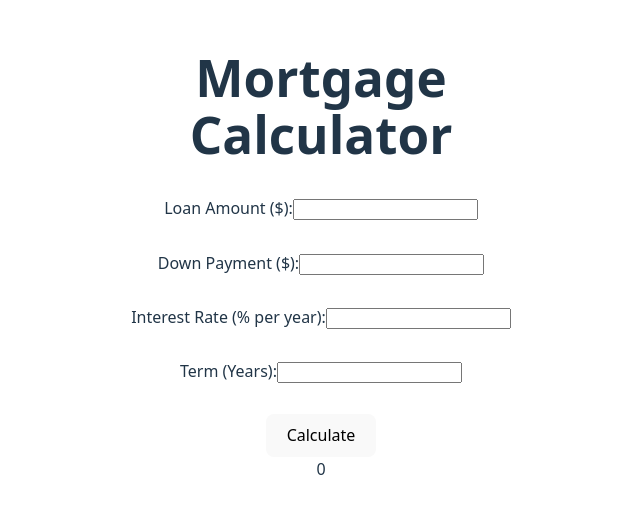
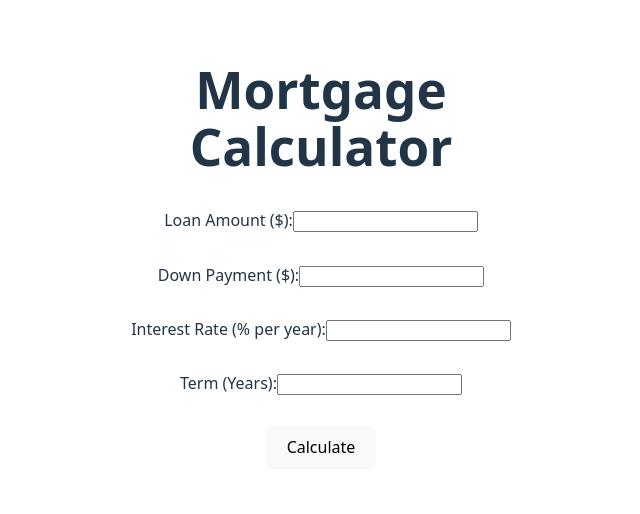
Before and after one commit to mwm13-beep/mortage-calculator, a React (Vite) app in the folder frontend/: page / in a window 1280 px wide. Shown: the part 152-666 px from the top of the page, without its empty margins (319-959 px from the left). Built offline with nearby package versions, Linux system fonts and the light colour scheme.

Commit message:
debugging

```diff
--- a/frontend/src/App.jsx
+++ b/frontend/src/App.jsx
@@ -6,7 +6,7 @@ export default function App() {
   const [downpayment, setDownPayment] = useState('');
   const [rate, setRate] = useState('');
   const [years, setYears] = useState('');
-  const [monthlyPayment, setMonthlyPayment] = useState(0);
+  const [monthlyPayment, setMonthlyPayment] = useState(null);
 
   async function submitMortgage(e) {
     e.preventDefault();
@@ -23,7 +23,7 @@ export default function App() {
       // Handle error
       const error = await response.json();
       console.error(error);
-      alert(error.error);
+      setMonthlyPayment(null);
       return;
     }
 
@@ -92,7 +92,7 @@ export default function App() {
         <button type="submit">Calculate</button>
       </form>
 
-      {monthlyPayment && (
+      {monthlyPayment && monthlyPayment !== NaN (
         <div style={{ marginTop: '1rem' }}>
           <h2>Result:</h2>
           <p>Your estimated monthly payment is <strong>${monthlyPayment}</strong></p>
```
